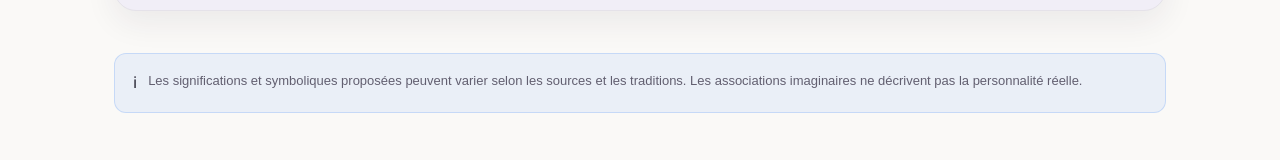
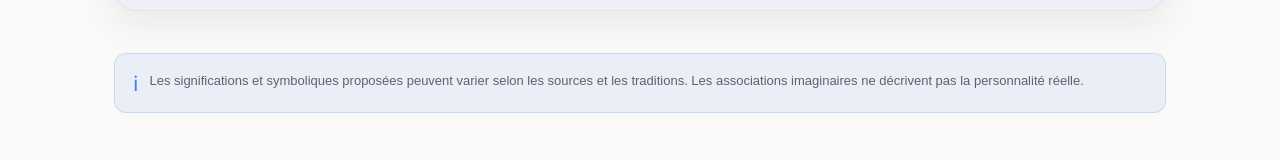
Before and after one commit to Nabouna32/Names, a Next.js app: page /prenoms/gabriel in a window 1280 px wide. Shown: the part 3490-3650 px from the top of the page. Built offline with nearby package versions, Linux system fonts and the light colour scheme.

Commit message:
Ajuster le symbole d’information

```diff
--- a/src/app/globals.css
+++ b/src/app/globals.css
@@ -373,7 +373,7 @@ body{font-size:16px;line-height:1.65}
 
 /* Note informative unique en bas des fiches prénom. */
 .profile-disclaimer{display:flex;align-items:flex-start;gap:11px;margin:42px 0 8px;padding:16px 18px;border:1px solid rgba(59,130,246,.2);border-radius:12px;background:rgba(59,130,246,.08);color:var(--ink)}
-.profile-disclaimer svg{flex:0 0 auto;margin-top:2px;color:#3b82f6}
+.profile-disclaimer-icon{flex:0 0 auto;margin-top:1px;color:#3b82f6;font-size:21px;line-height:1.2}
 .profile-disclaimer p{margin:0;font-size:13px;line-height:1.75;color:var(--muted)}
 .about-page{max-width:900px;margin:0 auto;padding:clamp(44px,7vw,84px) 28px 90px;color:var(--ink)}
 .about-page-header{max-width:700px;margin-bottom:38px}
```
